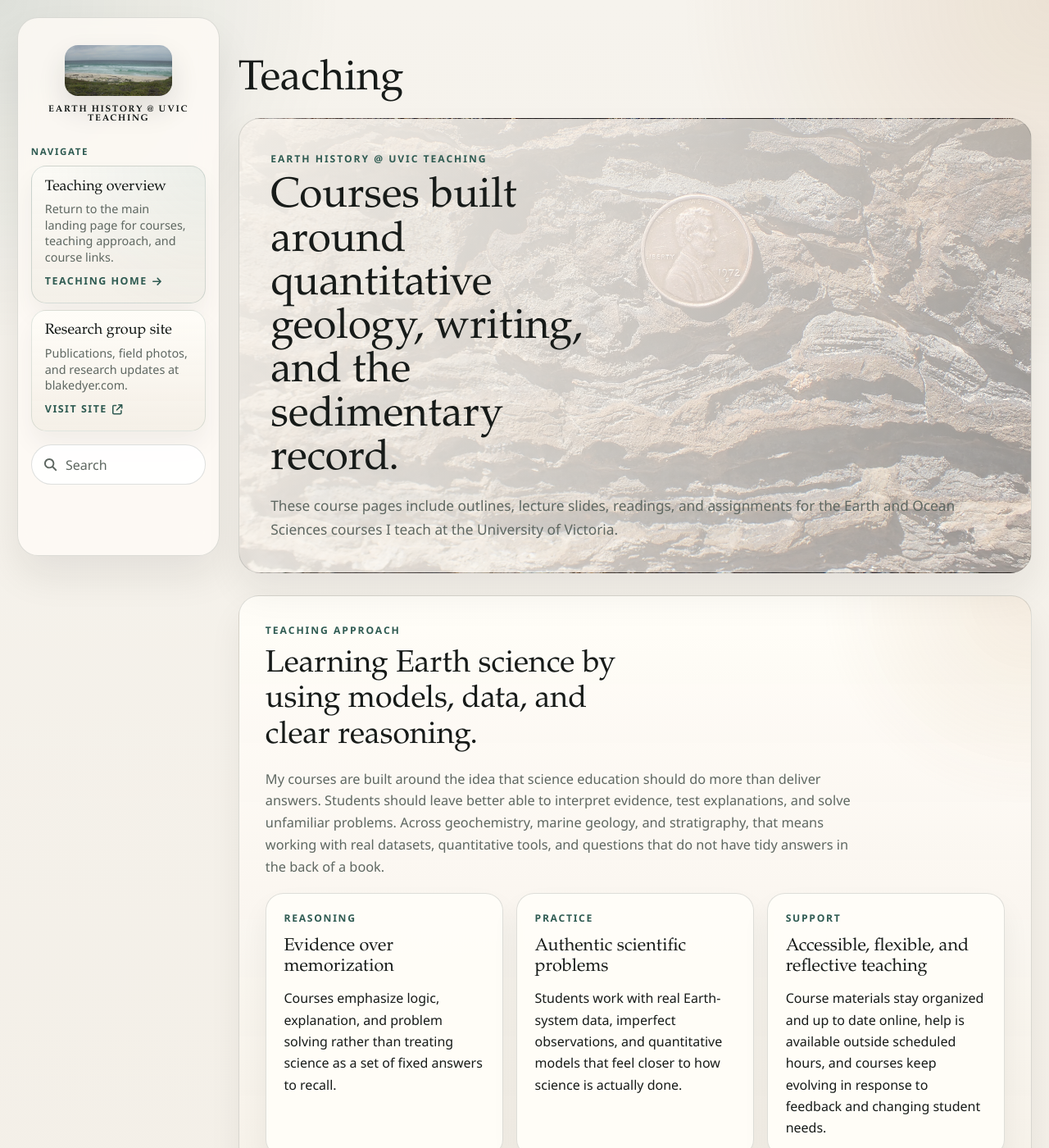
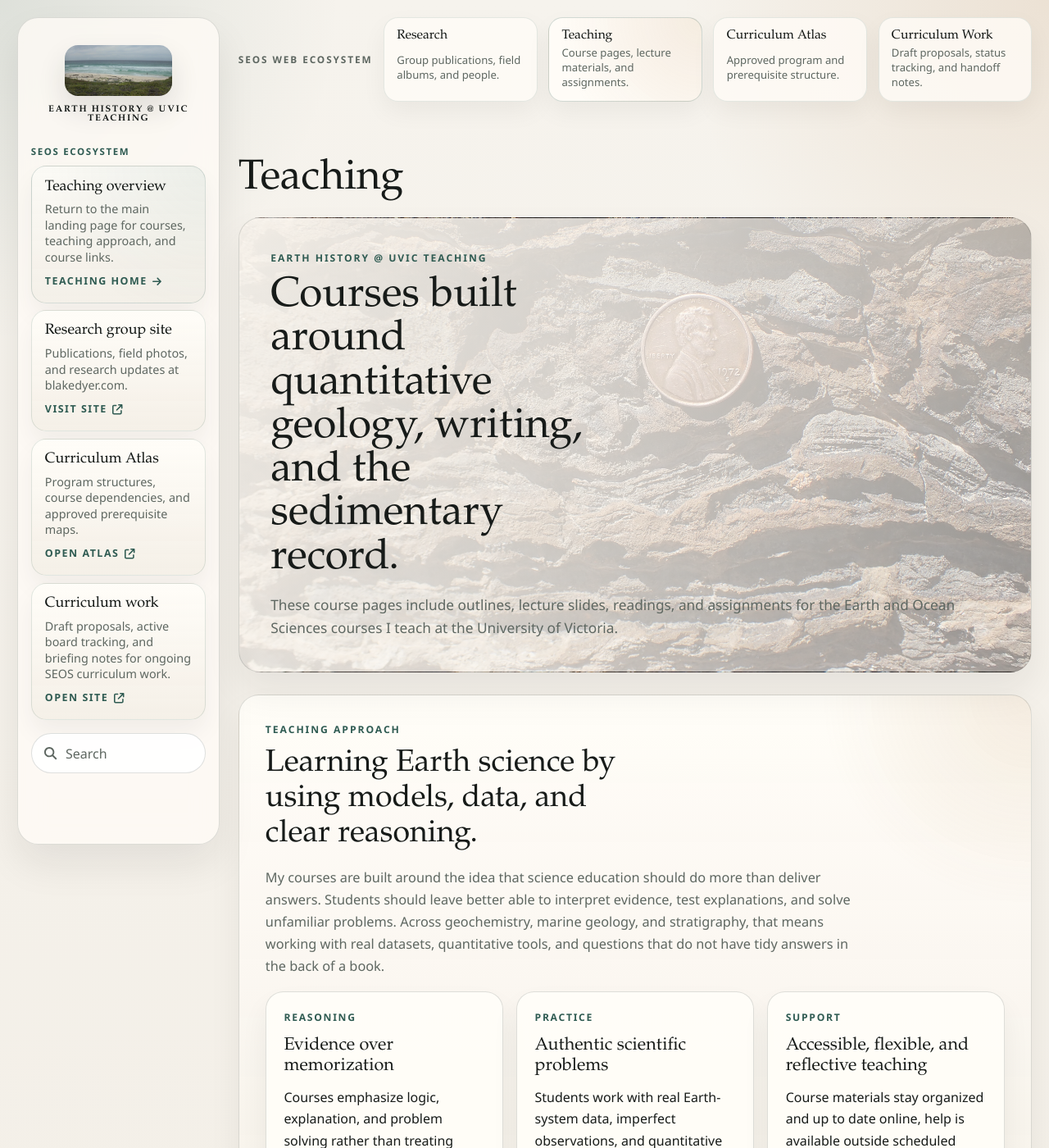
Before and after one commit to blakedyer/eos-courses, a Sphinx documentation site: the page built from source/index.rst, in a window 1280 px wide and 1400 px high. Shown: the whole window at 82% size. Built offline with Sphinx 7.4.7 and the Sphinx Book theme 1.1.4, drawn with Linux system fonts in a browser that asks for light colours; pages that are not in the unit, such as notebooks, are missing from menus.

Commit message:
Refresh teaching site shell and GitHub Pages deploy

```diff
--- a/source/_static/custom.css
+++ b/source/_static/custom.css
@@ -223,6 +223,72 @@ pre {
   font-weight: 700;
   letter-spacing: 0.12em;
   text-transform: uppercase;
+}
+
+.ecosystem-strip {
+  width: 100%;
+  margin: 0 0 1.1rem;
+}
+
+.ecosystem-shell {
+  display: grid;
+  grid-template-columns: auto repeat(4, minmax(0, 1fr));
+  gap: 0.85rem;
+  align-items: stretch;
+  max-width: var(--teaching-content-max-width);
+  margin: 0 auto;
+}
+
+.ecosystem-strip__eyebrow {
+  margin: 0;
+  align-self: center;
+  color: var(--pst-color-text-muted);
+  font-size: 0.74rem;
+  font-weight: 700;
+  letter-spacing: 0.16em;
+  text-transform: uppercase;
+}
+
+.ecosystem-link {
+  display: grid;
+  gap: 0.22rem;
+  padding: 0.85rem 0.95rem;
+  border: 1px solid rgba(47, 91, 82, 0.12);
+  border-radius: 1.1rem;
+  background: rgba(255, 252, 247, 0.8);
+  box-shadow: 0 12px 30px rgba(23, 27, 25, 0.05);
+  color: inherit;
+  text-decoration: none;
+  transition: transform 0.18s ease, box-shadow 0.18s ease, border-color 0.18s ease;
+}
+
+.ecosystem-link:hover,
+.ecosystem-link:focus-visible {
+  border-color: rgba(47, 91, 82, 0.22);
+  box-shadow: 0 18px 34px rgba(23, 27, 25, 0.08);
+  color: inherit;
+  text-decoration: none;
+  transform: translateY(-1px);
+}
+
+.ecosystem-link.is-active {
+  background:
+    radial-gradient(circle at top right, rgba(183, 134, 82, 0.14), transparent 11rem),
+    rgba(255, 252, 247, 0.96);
+  border-color: rgba(47, 91, 82, 0.22);
+}
+
+.ecosystem-link__label {
+  color: var(--pst-color-heading-color);
+  font-family: var(--pst-font-family-heading);
+  font-size: 0.98rem;
+  line-height: 1.1;
+}
+
+.ecosystem-link__summary {
+  color: var(--pst-color-text-muted);
+  font-size: 0.82rem;
+  line-height: 1.35;
 }
 
 .bd-sidebar-primary form.bd-search {
@@ -1063,6 +1129,14 @@ table.docutils {
 }
 
 @media (max-width: 959.98px) {
+  .ecosystem-shell {
+    grid-template-columns: 1fr 1fr;
+  }
+
+  .ecosystem-strip__eyebrow {
+    grid-column: 1 / -1;
+  }
+
   .bd-header {
     display: block !important;
     position: sticky;
@@ -1187,6 +1261,10 @@ table.docutils {
 }
 
 @media (max-width: 767px) {
+  .ecosystem-shell {
+    grid-template-columns: 1fr;
+  }
+
   .bd-container__inner {
     gap: 0.8rem;
     padding: 0.65rem;
--- a/source/_static/live-course.js
+++ b/source/_static/live-course.js
@@ -1,4 +1,7 @@
 document.addEventListener("DOMContentLoaded", () => {
+  const legacySiteRoot = "https://eos-courses.readthedocs.io/en/latest/";
+  const githubPagesRoot = "https://blakedyer.github.io/eos-courses/";
+
   const courseSidebarToggle =
     document.getElementById("pst-primary-sidebar-checkbox") ||
     document.getElementById("__primary");
@@ -39,6 +42,10 @@ document.addEventListener("DOMContentLoaded", () => {
     syncSidebarMode();
   }
 
+  document.querySelectorAll(`a[href^="${legacySiteRoot}"]`).forEach((link) => {
+    link.href = githubPagesRoot + link.href.slice(legacySiteRoot.length);
+  });
+
   const lastModified = document.getElementById("lastModified");
   if (!lastModified) {
     return;
--- a/source/_templates/layout.html
+++ b/source/_templates/layout.html
@@ -28,6 +28,27 @@
 
 <!-- Make body have full width in home page -->
 {% block docs_main %}
+<div class="ecosystem-strip" role="navigation" aria-label="SEOS web ecosystem">
+  <div class="ecosystem-shell">
+    <p class="ecosystem-strip__eyebrow">SEOS Web Ecosystem</p>
+    <a class="ecosystem-link" href="https://www.blakedyer.com/">
+      <span class="ecosystem-link__label">Research</span>
+      <span class="ecosystem-link__summary">Group publications, field albums, and people.</span>
+    </a>
+    <a class="ecosystem-link is-active" href="{{ pathto(root_doc) }}">
+      <span class="ecosystem-link__label">Teaching</span>
+      <span class="ecosystem-link__summary">Course pages, lecture materials, and assignments.</span>
+    </a>
+    <a class="ecosystem-link" href="https://blakedyer.github.io/curriculum_atlas/">
+      <span class="ecosystem-link__label">Curriculum Atlas</span>
+      <span class="ecosystem-link__summary">Approved program and prerequisite structure.</span>
+    </a>
+    <a class="ecosystem-link" href="https://blakedyer.github.io/seos_curriculum/">
+      <span class="ecosystem-link__label">Curriculum Work</span>
+      <span class="ecosystem-link__summary">Draft proposals, status tracking, and handoff notes.</span>
+    </a>
+  </div>
+</div>
 {% if pagename == 'index' %}
 <main class="col-12 py-md-5 pl-md-5 pr-md-4 bd-content" role="main">
   {% block body %} {% endblock %}
--- a/source/_templates/site-hub-link.html
+++ b/source/_templates/site-hub-link.html
@@ -3,7 +3,7 @@
     <i class="fa-solid fa-xmark" aria-hidden="true"></i>
     <span>Close menu</span>
   </button>
-  <p class="site-hub-link__eyebrow">Navigate</p>
+  <p class="site-hub-link__eyebrow">SEOS ecosystem</p>
   <a class="site-hub-link__card site-hub-link__card--home" href="{{ pathto(root_doc) }}">
     <span class="site-hub-link__title">Teaching overview</span>
     <span class="site-hub-link__summary">Return to the main landing page for courses, teaching approach, and course links.</span>
@@ -12,7 +12,7 @@
       <i class="fa-solid fa-arrow-right" aria-hidden="true"></i>
     </span>
   </a>
-  <a class="site-hub-link__card site-hub-link__card--external" href="http://blakedyer.com/" target="_blank" rel="noopener">
+  <a class="site-hub-link__card site-hub-link__card--external" href="https://www.blakedyer.com/" target="_blank" rel="noopener">
     <span class="site-hub-link__title">Research group site</span>
     <span class="site-hub-link__summary">Publications, field photos, and research updates at blakedyer.com.</span>
     <span class="site-hub-link__cta">
@@ -20,4 +20,20 @@
       <i class="fa-solid fa-arrow-up-right-from-square" aria-hidden="true"></i>
     </span>
   </a>
+  <a class="site-hub-link__card site-hub-link__card--external" href="https://blakedyer.github.io/curriculum_atlas/" target="_blank" rel="noopener">
+    <span class="site-hub-link__title">Curriculum Atlas</span>
+    <span class="site-hub-link__summary">Program structures, course dependencies, and approved prerequisite maps.</span>
+    <span class="site-hub-link__cta">
+      Open atlas
+      <i class="fa-solid fa-arrow-up-right-from-square" aria-hidden="true"></i>
+    </span>
+  </a>
+  <a class="site-hub-link__card site-hub-link__card--external" href="https://blakedyer.github.io/seos_curriculum/" target="_blank" rel="noopener">
+    <span class="site-hub-link__title">Curriculum work</span>
+    <span class="site-hub-link__summary">Draft proposals, active board tracking, and briefing notes for ongoing SEOS curriculum work.</span>
+    <span class="site-hub-link__cta">
+      Open site
+      <i class="fa-solid fa-arrow-up-right-from-square" aria-hidden="true"></i>
+    </span>
+  </a>
 </div>
--- a/source/conf.py
+++ b/source/conf.py
@@ -69,3 +69,4 @@ html_static_path = ['_static','eos240-public/Lectures','eos408-public/Lectures',
 html_css_files = ['custom.css']
 html_js_files = ['live-course.js']
 html_title = "Earth History @ UVIC"
+html_baseurl = "https://blakedyer.github.io/eos-courses/"
```
Also changed, not shown: 1 other file.
